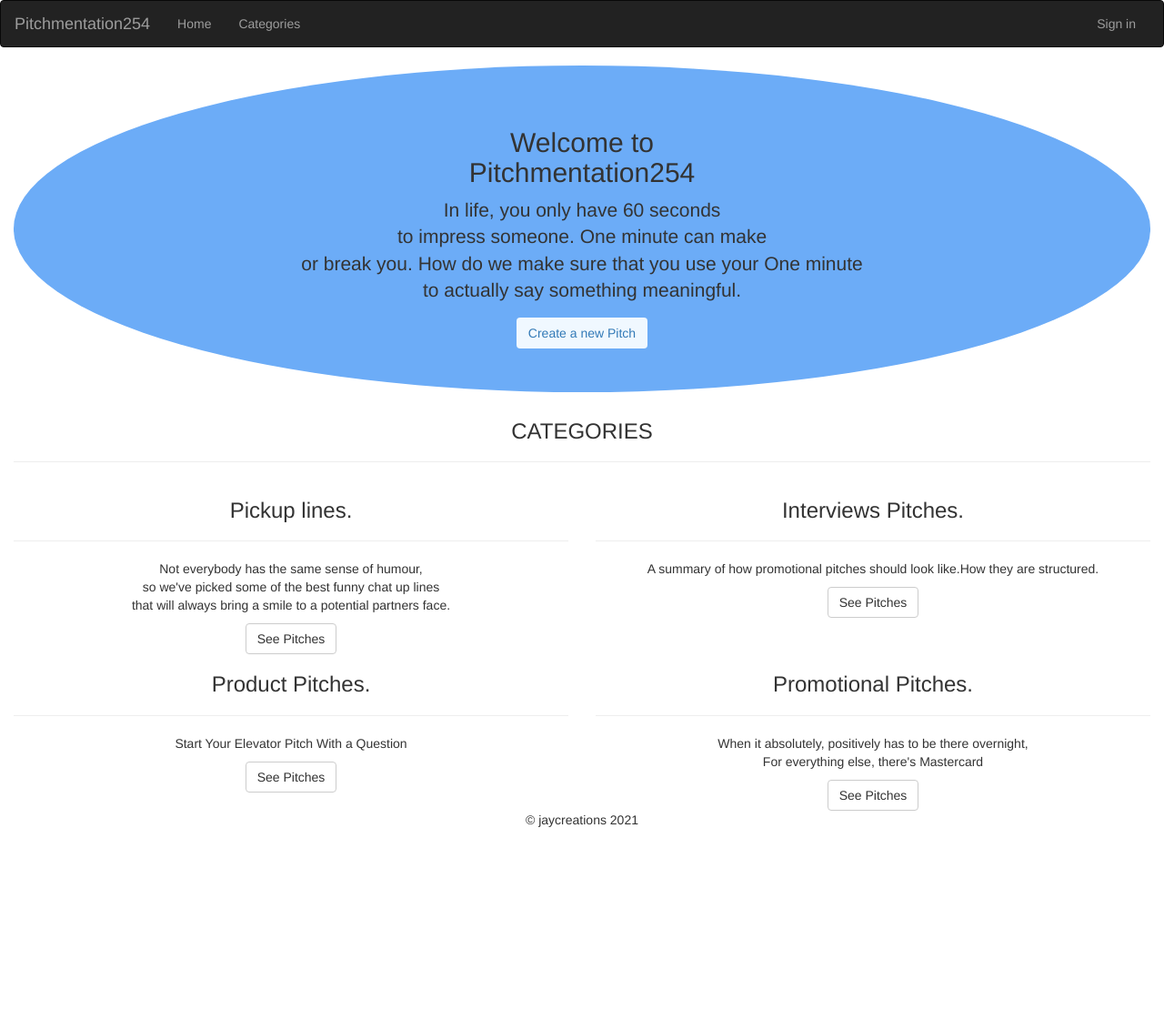
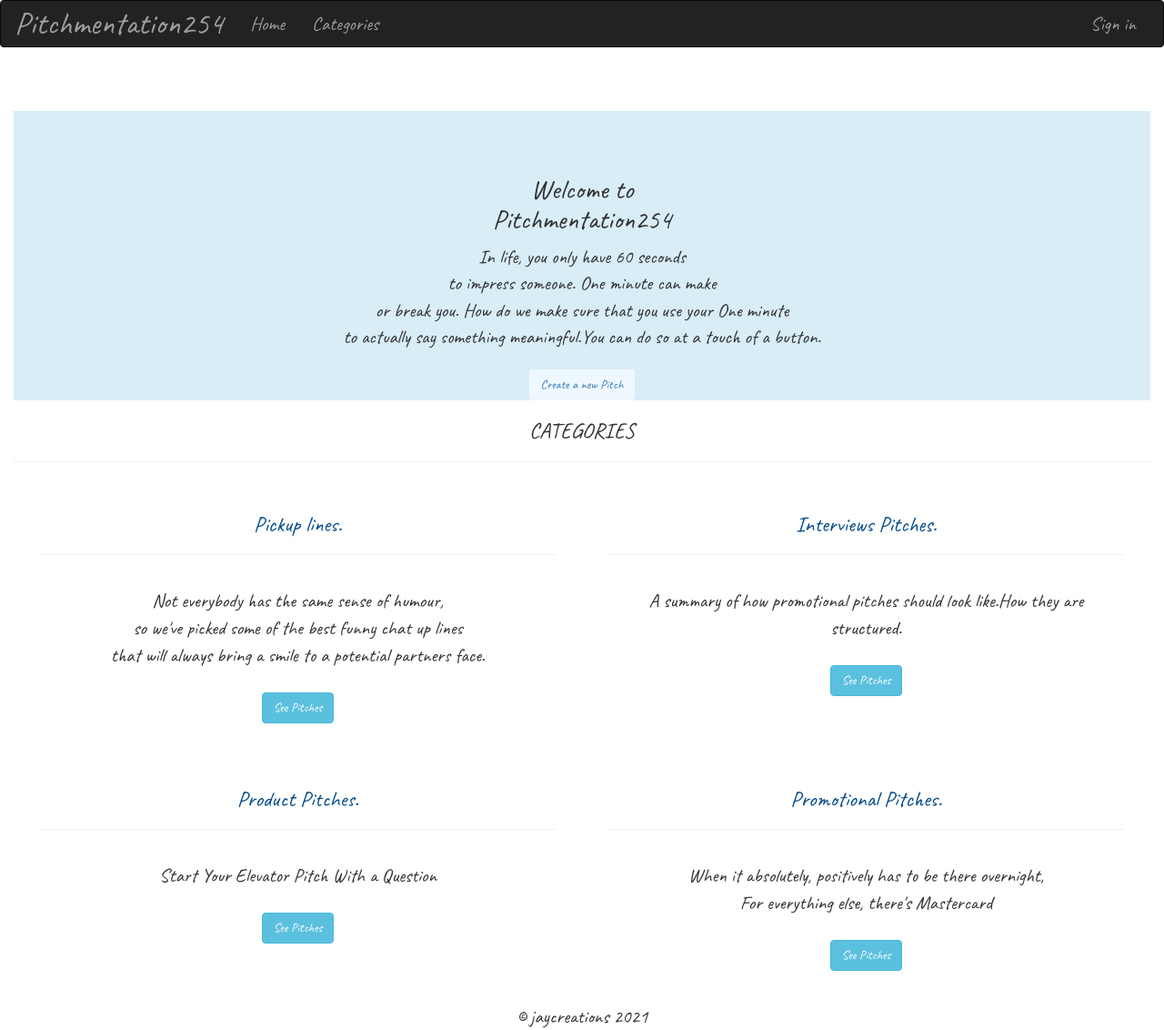
Before and after one commit to juma-moringa/Pitches, a Flask app: template app/templates/index.html in a window 1280 px wide. Shown: the whole page at 91% size. Before the commit the page ends 909 px from the top, so only its background shows below. Run offline with Flask 2, Linux system fonts and the light colour scheme; the template is opened without the code that fills it, so the values that code supplies are empty; some libraries are stand-ins or nearby versions.

```diff
--- a/app/main/forms.py
+++ b/app/main/forms.py
@@ -15,7 +15,7 @@ class CommentForm(FlaskForm):
     """
      Comment Class to create a wtf-form for creating a pitch
     """
-    Comment = TextAreaField('Write a your comment here...')
+    opinion = TextAreaField('Write a your comment here...')
     submit = SubmitField('POST')
 
 class PitchForm(FlaskForm):
--- a/app/templates/display/interview.html
+++ b/app/templates/display/interview.html
@@ -6,7 +6,7 @@
 
     <div class="jumbotron jumbotron-fluid">
         <div class="container text-center">
-            <h2 class="card-title h1-responsive font-bold">Interviews Pitches</h2>
+            <h2 class="card-title h1-responsive font-bold"> List of Interviews Pitches</h2>
         </div>
     </div>
     <hr>
--- a/app/templates/display/pickup.html
+++ b/app/templates/display/pickup.html
@@ -4,7 +4,7 @@
 {%block content%}
 <div class="jumbotron jumbotron-fluid">
   <div class="container text-center">
-    <h2 class="card-title h1-responsive font-bold">Pickup Pitches</h2>
+    <h2 class="card-title h1-responsive font-bold"> List of Pickup Pitches</h2>
   </div>
 </div>
 <hr>
--- a/app/templates/display/prod.html
+++ b/app/templates/display/prod.html
@@ -4,7 +4,7 @@
 {%block content%}
 <div class="jumbotron jumbotron-fluid">
     <div class="container text-center">
-        <h2 class="card-title h1-responsive font-bold">Production Pitches</h2>
+        <h2 class="card-title h1-responsive font-bold"> List of Production Pitches</h2>
     </div>
 </div>
 <hr>
@@ -14,3 +14,4 @@
     </div>
 </div>
 </div>
+{%endblock%}
--- a/app/templates/display/promo.html
+++ b/app/templates/display/promo.html
@@ -4,7 +4,7 @@
 {%block content%}
 <div class="jumbotron jumbotron-fluid">
     <div class="container text-center">
-        <h2 class="card-title h1-responsive font-bold">Promotion Pitches</h2>
+        <h2 class="card-title h1-responsive font-bold"> List of Promotional Pitches</h2>
     </div>
 </div>
 <hr>
--- a/app/templates/index.html
+++ b/app/templates/index.html
@@ -1,42 +1,46 @@
 {% extends 'base.html'%}
 {% block content %}
-<div class="container-fluid">
-  <div class="jumbotron jumbotron-fluid" style="border-radius: 50%;background-color: rgb(108, 172, 247);">
-    <div class="container text-white text-center" >
+<link rel="preconnect" href="https://fonts.gstatic.com">
+<link href="https://fonts.googleapis.com/css2?family=Caveat&display=swap" rel="stylesheet">
+<div class="container-fluid" style="font-family: 'Caveat', cursive; font-size: 1.5em;">
+  <div style="margin-top:50px; padding-top:50px;" class="container-fluid text-sm-center p-5 bg-info text-white " style="border-radius: 5%;background-color: rgb(72, 150, 240);">
+    <div class="container text-white text-center">
       <h2 class="card-title h1-responsive font-bold">Welcome to</br>Pitchmentation254
 
       </h2>
       <p class="lead">In life, you only have 60 seconds<br>
         to impress someone. One minute can make <br>or break you. How do we
-        make sure that you use your One minute<br> to actually say something meaningful.</p>
-      <a class="btn btn-outline-white btn-md" href="{{url_for('main.new_pitch')}}" style="background-color: aliceblue;"><i class=""></i>Create a new Pitch</a>
+        make sure that you use your One minute<br> to actually say something meaningful.You can do so at a touch of a
+        button.</p>
+      <a class="btn btn-info-white btn-md" href="{{url_for('main.new_pitch')}}" style="background-color: aliceblue;"><i
+          class=""></i>Create a new Pitch</a>
     </div>
   </div>
 
   <h3 class="text-center text-uppercase text-bold">Categories</h3>
   <hr>
-
+  <div class="container-fluid">
     <div class="row ">
       <div class="col-sm-6">
-      <div class=" card col-sm pt-2">
-        <div class="" style="text-align: center;">
-          <h3 class="">Pickup lines.</h3>
+        <div class="panel-group">
+          <div class="panel-body" style="text-align: center;">
+            <h3 class="" style="color: rgb(7, 76, 136);">Pickup lines.</h3>
             <hr>
-          <p>Not everybody has the same sense of humour, <br>
+            <p class="panel-body">Not everybody has the same sense of humour, <br>
               so we've picked some of the best funny chat up lines <br>
               that will always bring a smile to a potential partners face. </p>
-          <a href="{{url_for('main.display_pickup_category')}}" class="btn btn-default btn-center -center">
+            <a href="{{url_for('main.display_pickup_category')}}" class="btn btn-info btn-center -center">
               See Pitches</a>
           </div>
         </div>
       </div>
       <div class="col-sm-6">
-      <div class=" card col-sm mt-2">
-        <div class="" style="text-align: center;">
-          <h3>Interviews Pitches.</h3>
+        <div class="panel-group">
+          <div class="panel-body" style="text-align: center;">
+            <h3 style="color: rgb(7, 76, 136);">Interviews Pitches.</h3>
             <hr>
-          <p>A summary of how promotional pitches should look like.How they are structured. </p>
-          <a href="{{url_for('main.display_interviews_category')}}" class="btn btn-default btn-center -center">
+            <p class="panel-body">A summary of how promotional pitches should look like.How they are structured. </p>
+            <a href="{{url_for('main.display_interview_category')}}" class="btn btn-info btn-center-center">
               See Pitches</a>
           </div>
         </div>
@@ -45,24 +49,24 @@
 
     <div class="row ">
       <div class="col-sm-6">
-      <div class=" card col-sm mt-2">
-        <div class="" style="text-align: center;">
-          <h3>Product Pitches.</h3>
+        <div class="panel-group">
+          <div class="panel-body"style="text-align: center;">
+            <h3 style="color: rgb(7, 76, 136);">Product Pitches.</h3>
             <hr>
-          <p>Start Your Elevator Pitch With a Question<br> </p>
-          <a href="{{url_for('main.display_product_category')}}" class="btn btn-default btn-center -center">
+            <p class="panel-body">Start Your Elevator Pitch With a Question<br> </p>
+            <a href="{{url_for('main.display_product_category')}}" class="btn btn-info btn-center -center">
               See Pitches</a>
           </div>
         </div>
 
       </div>
       <div class="col-sm-6">
-      <div class=" card col-sm mt-2">
-        <div class="" style="text-align: center;">
-          <h3>Promotional Pitches.</h3>
+        <div class="panel-group">
+          <div class="panel-body"style="text-align: center;">
+            <h3 style="color: rgb(7, 76, 136);">Promotional Pitches.</h3>
             <hr>
-          <p> When it absolutely, positively has to be there overnight,<br>For everything else, there's Mastercard</p>
-          <a href="{{url_for('main.display_promotion_category')}}" class="btn btn-default btn-center-info -center">
+            <p class="panel-body"> When it absolutely, positively has to be there overnight,<br>For everything else, there's Mastercard</p>
+            <a href="{{url_for('main.display_promotion_category')}}" class="btn btn-info btn-center-info -center">
               See Pitches</a>
           </div>
         </div>
@@ -73,5 +77,6 @@
       </div>
     </footer>
   </div>
+</div>
 
 {% endblock %}
--- a/app/templates/macros.html
+++ b/app/templates/macros.html
@@ -37,13 +37,14 @@
           </div>
           </div>
     </div>
+
 {%endfor%}
 {%endmacro%}
 
 {%macro displayComments(comments_list)%}
     {%for comment in comments_list%}
         <div class="col-md-8">
-            <p>{{comment.comment}}</p>
+            <p>{{comment.opinion}}</p>
             <h5>By : {{comment.user.username}}</h5>
         </div>
     {%endfor%}
--- a/app/templates/navbar.html
+++ b/app/templates/navbar.html
@@ -1,4 +1,6 @@
-<div class="navbar navbar-inverse" role="navigation">
+<link rel="preconnect" href="https://fonts.gstatic.com">
+<link href="https://fonts.googleapis.com/css2?family=Caveat&display=swap" rel="stylesheet">
+<div class="navbar navbar-inverse" role="navigation"style="font-family: 'Caveat', cursive; font-size: 1.5em;">
     <div class="container-fluid">
         <div class="navbar-header">
             <button type="button" class="navbar-toggle" data-toggle="collapse" data-target=".navbar-collapse">
@@ -7,7 +9,7 @@
                 <span class="icon-bar"></span>
                 <span class="icon-bar"></span>
             </button>
-            <a class="navbar-brand" href="/">Pitchmentation254</a>
+            <a class="navbar-brand" href="/" style="font-size: 35px;">Pitchmentation254</a>
         </div>
         <div class="navbar-collapse collapse">
 
```
Also changed, not shown: app/main/views.py (+90 -72 lines), app/models.py (+43 -1 lines), app/templates/comment.html (added, +35 -0 lines), migrations/versions/ee564d66c872_third_migration.py (added, +44 -0 lines). Lines whose indentation alone changed are shown as unchanged.
